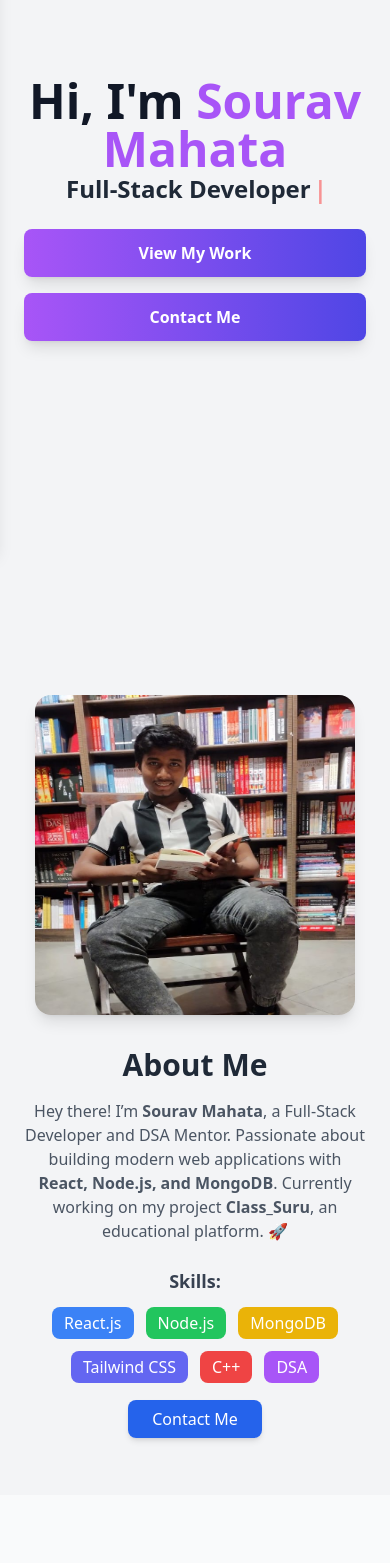
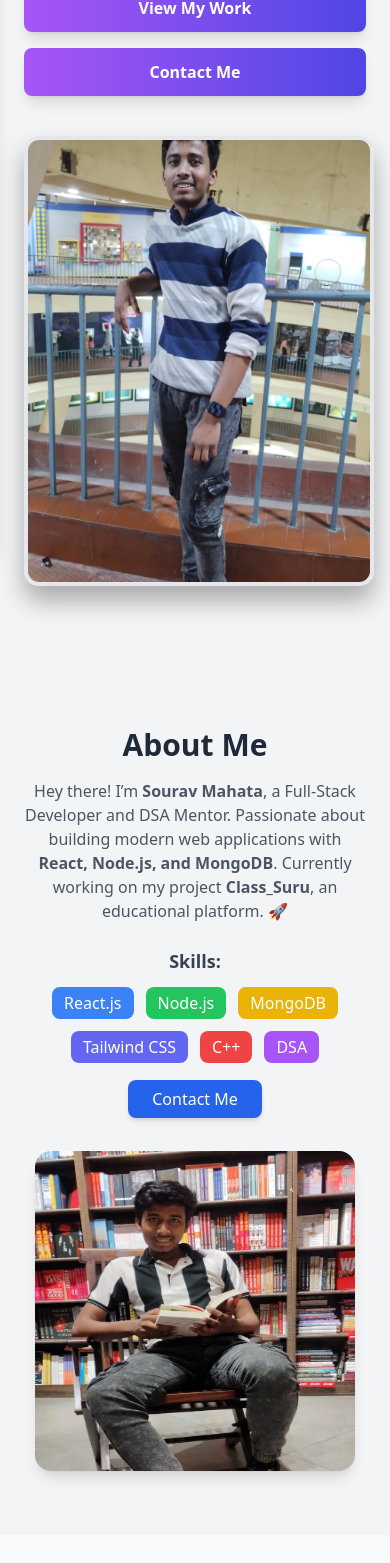
Before and after one commit to mahatasourav/Portfolio, a React (Vite) app in the folder frontend-main/: page / in a window 390 px wide. Shown: the part 293-1856 px from the top of the page. Built offline with nearby package versions, Linux system fonts and the light colour scheme.

Commit message:
Update About and Hero sections for improved layout and responsiveness

```diff
--- a/frontend-main/src/sections/About.jsx
+++ b/frontend-main/src/sections/About.jsx
@@ -2,7 +2,7 @@ import souravimg2 from "../assets/souravimg.jpg";
 const About = () => {
   return (
     <section id="about" className="bg-gray-100 py-16">
-      <div className="container mx-auto px-6 lg:px-20 flex flex-col md:flex-row items-center">
+      <div className="container mx-auto px-6 lg:px-20 flex flex-col-reverse md:flex-row items-center gap-10 ">
         {/* Left Side - Image */}
         <div className="w-full md:w-1/2">
           <img
--- a/frontend-main/src/sections/Hero.jsx
+++ b/frontend-main/src/sections/Hero.jsx
@@ -54,11 +54,11 @@ const Hero = () => {
           </div>
         </div>
         {/* Right Image */}
-        <div className="w-full lg:w-1/2 hidden sm:block">
+        <div className="w-full lg:w-1/2">
           <img
             src={souravimg}
             alt="Hero Image"
-            className="w-full max-w-md mx-auto lg:max-w-lg rounded-lg shadow-lg transform hover:scale-105 transition-transform duration-300 border-4 sm:block hidden"
+            className="w-full max-w-md mx-auto lg:max-w-lg rounded-lg shadow-lg transform hover:scale-105 transition-transform duration-300 border-4"
             style={{
               width: "350px",
               height: "450px",
```
